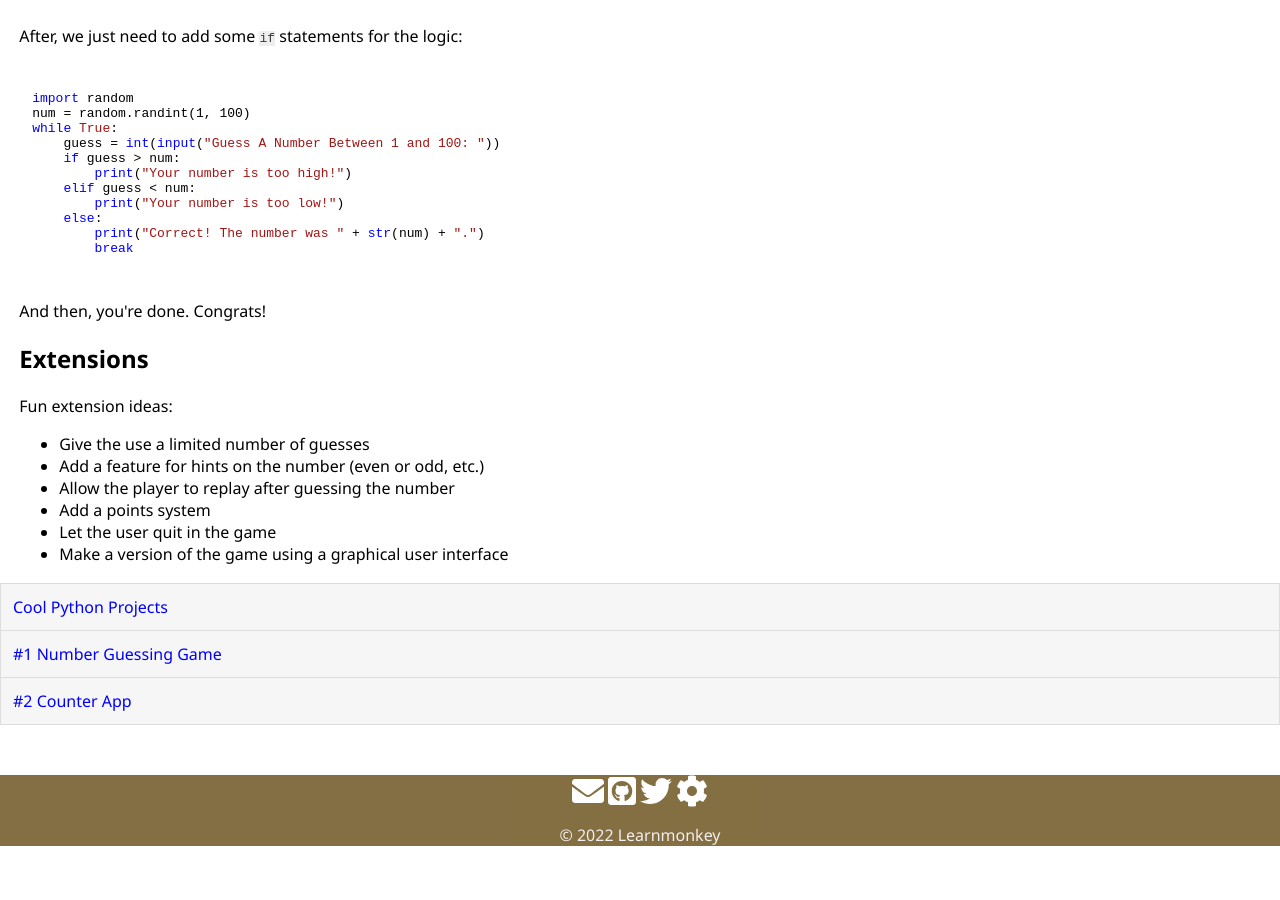
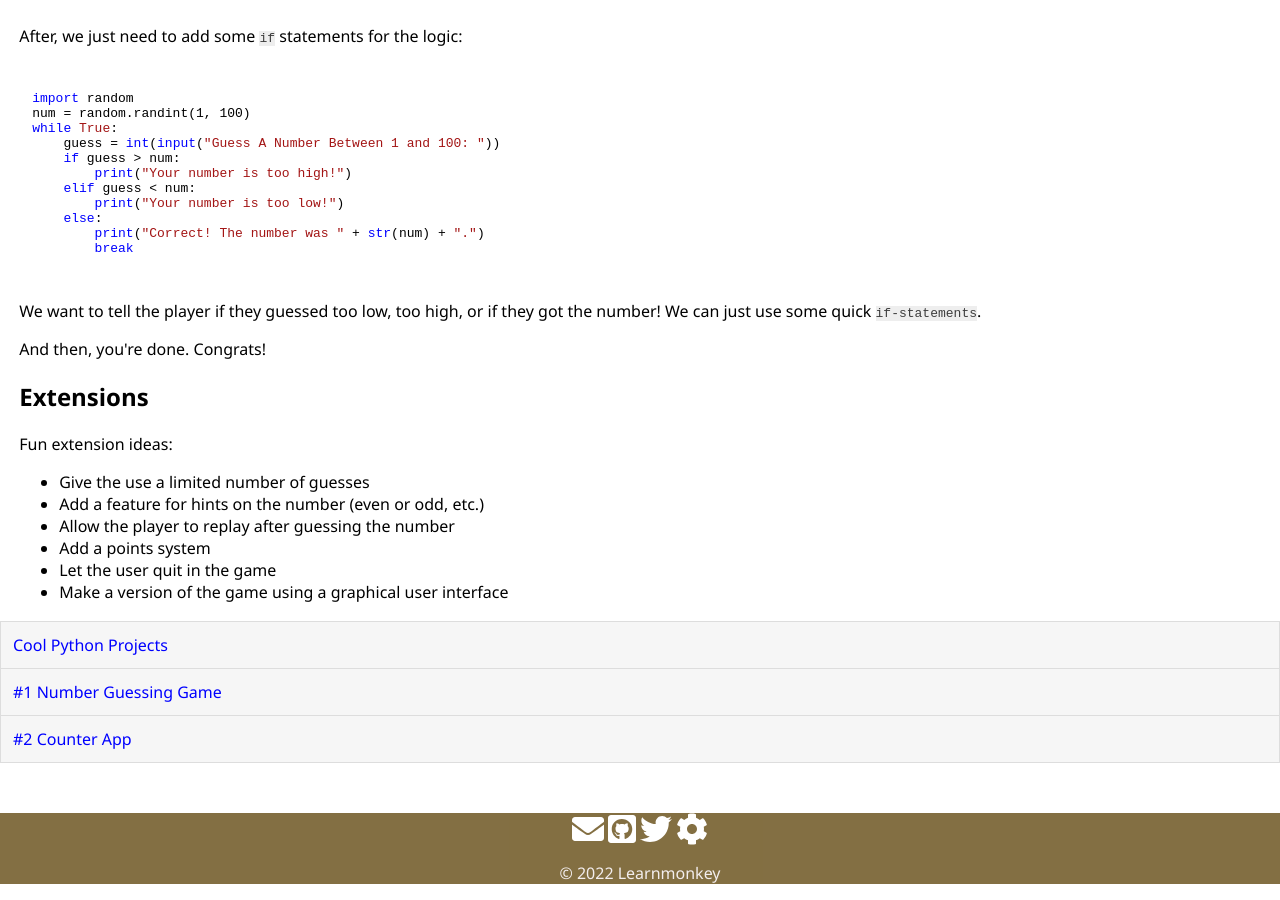
Before and after one commit to learnmonkey/learnmonkey.github.io, a Jekyll site: the page built from programming/python/cool-projects/1-number-guessing.html, in a window 1280 px wide and 900 px high, scrolled down 1031 px. Built offline with Jekyll 4.4.1, drawn with Linux system fonts in a browser that asks for light colours; nearby versions of some CDN libraries; before the commit the page ends 1893 px from its top, so only the background shows below that.

Commit message:
finished 4 real hehehe

```diff
--- a/programming/python/cool-projects/1-number-guessing.html
+++ b/programming/python/cool-projects/1-number-guessing.html
@@ -51,6 +51,7 @@ while True:
         print("Correct! The number was " + str(num) + ".")
         break
     </code></pre>
+    <p>We want to tell the player if they guessed too low, too high, or if they got the number! We can just use some quick <code>if-statements</code>.</p>
     <p>And then, you're done. Congrats!</p>
 </section>
 
```
